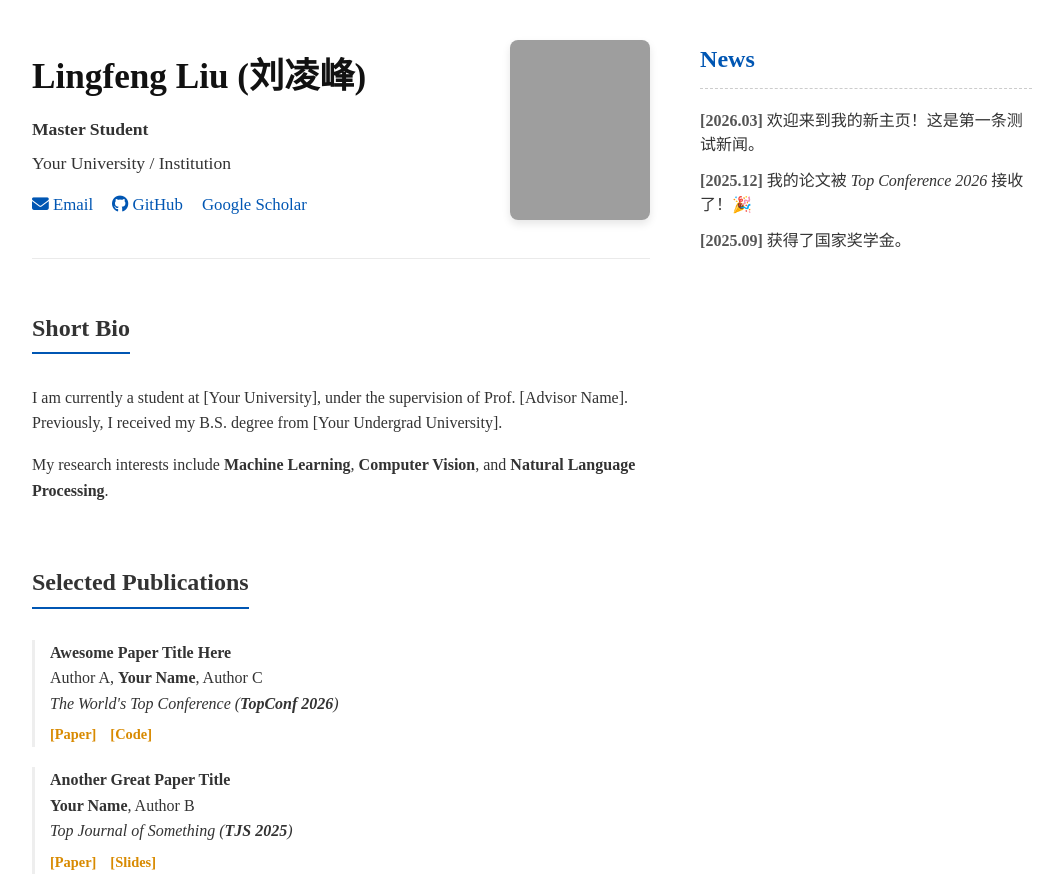
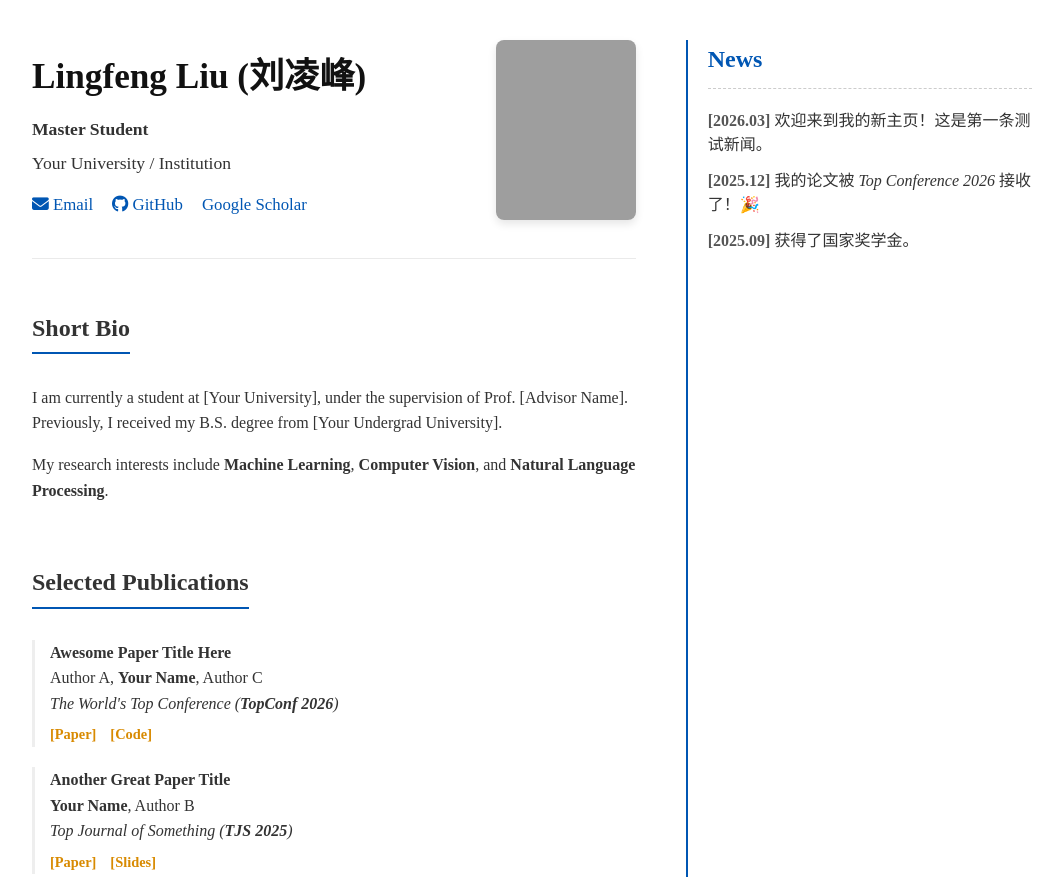
Before and after one commit to LingFeng-Liu-AI/LingFeng-Liu-AI.github.io, a plain HTML site: page index.html in a window 1280 px wide. Shown: the top 877 px of the page, without its empty margins (108-1170 px from the left). Drawn offline with Linux system fonts and the light colour scheme; grey boxes are pictures that could not be loaded; some icons are missing.

Commit message:
siderbar

```diff
--- a/style.css
+++ b/style.css
@@ -17,6 +17,11 @@ body {
 }
 
 
+
+.sidebar {
+    border-left: 2px solid #0056b3;
+    padding-left: 20px;
+}
 
 .sidebar h2 {
     font-family: 'Times New Roman', Times, SimSun, STSong, serif; /* 标题保持现代感 */
```
